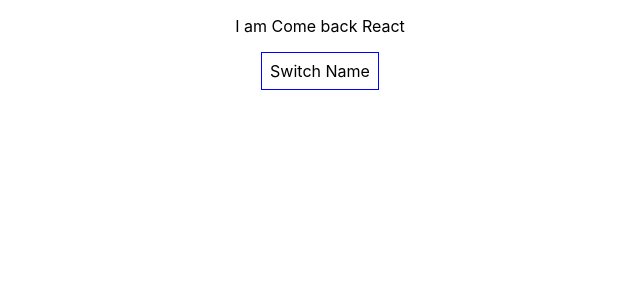
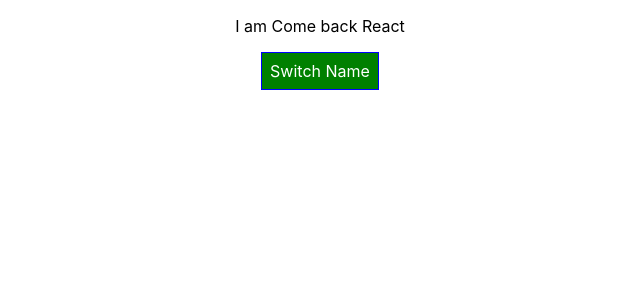
Before and after one commit to ChanakaUOMIT/React_App, a React (Create React App) app: page / in a window 1280 px wide. Shown: the top 300 px of the page, without its empty margins (320-960 px from the left). Built offline with nearby package versions, Linux system fonts and the light colour scheme.

Commit message:
bug fixed

```diff
--- a/src/App.js
+++ b/src/App.js
@@ -11,33 +11,33 @@
 
   state={
     persons:[
-      {name:"Amal", age:75},
-      {name:"Kamal", age:25},
-      {name:"Sunil", age:3},
-      {name:"Nimal", age:29},
+        {id:"dsfd1",name:"Amal", age:75},
+        {id:"dsfd2",name:"Kamal", age:25},
+        {id:"dsfd3",name:"Sunil", age:3},
+        {id:"dsfd4",name:"Nimal", age:29},
 
     ],
     showPersons:false
   }
 
-  switchNameHandler=(newName)=>{
-    console.log("Clicked Switch Name");
-    this.setState({
-      persons:[
-        // {name:newName, age:75},
-        {name:"Amal", age:75},
-        {name:"Kamal", age:25},
-        {name:"Sunil", age:3},
-        {name:"Nimal", age:19},
-      ]
-    });
+  // switchNameHandler=(newName)=>{
+  //   console.log("Clicked Switch Name");
+  //   this.setState({
+  //     persons:[
+  //       // {name:newName, age:75},
+  //       {name:"Amal", age:75},
+  //       // {name:"Kamal", age:25},
+  //       // {name:"Sunil", age:3},
+  //       // {name:"Nimal", age:19},
+  //     ]
+  //   });
 
-    // console.log(this.state.person[0].name);
-    // this.state.person[0].name='Chanaka';
-    // console.log(this.state.person[0].name);
+  //   // console.log(this.state.person[0].name);
+  //   // this.state.person[0].name='Chanaka';
+  //   // console.log(this.state.person[0].name);
 
 
-  }
+  // }
 
   nameChangedHandler=(event, id)=>{
     const personIndex =this.state.persons.findIndex(p =>{
@@ -50,7 +50,9 @@
 
     // const person =Object.assign({}, this.state.persons[personIndex])
 
+    console.log(" ******** ",person);
     person.name=event.target.value;
+    console.log(" ******** ",person);
 
     const persons=[...this.state.persons];
     persons[personIndex]=person;
@@ -88,7 +90,8 @@
 
   render() {
     const style={
-      backgroundColor:'white',
+      backgroundColor:'green',
+      color:'white',
       font:'inherit',
       border: '1px solid blue',
       padding: '8px',
@@ -111,7 +114,10 @@
 
           })}
         </div>
-      )
+      );
+
+      style.backgroundColor='red'
+
       // persons=(
       //   <div>
       //     <Person
```
